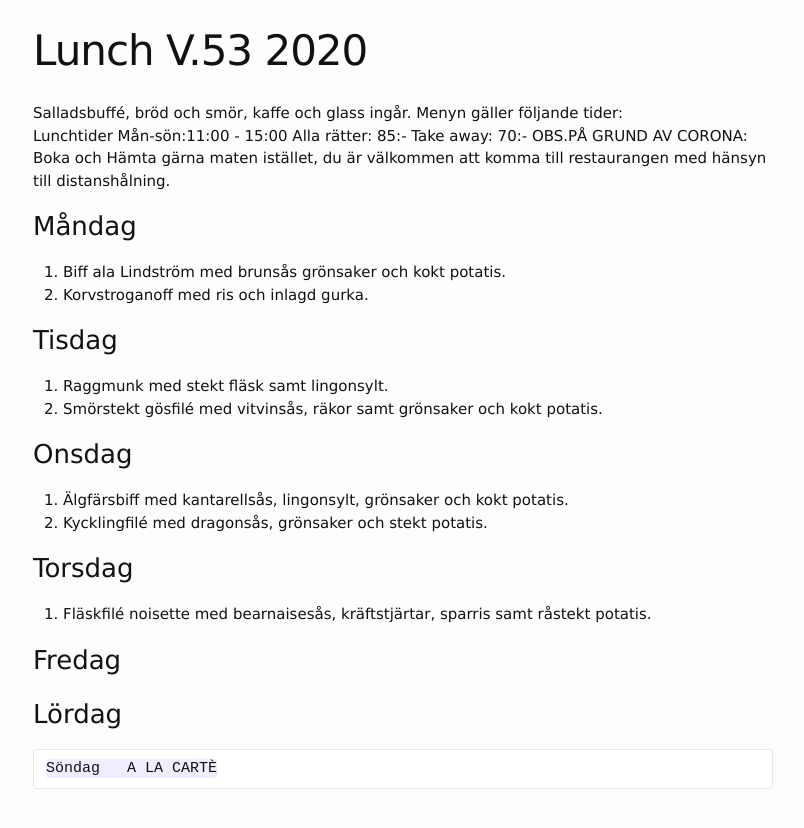
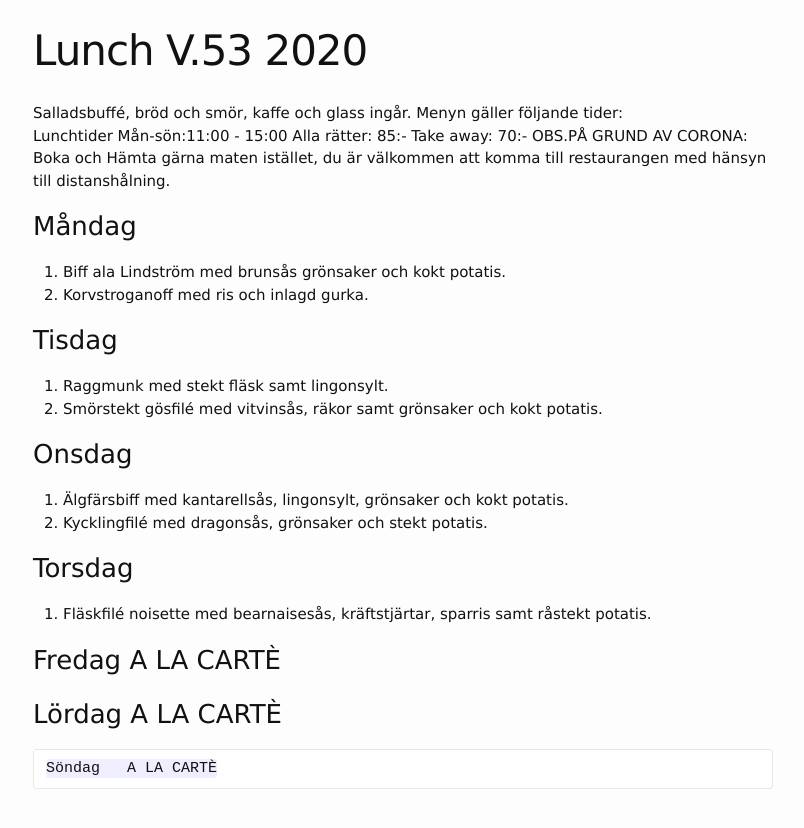
Before and after one commit to FarInn62/farinn62.github.io, a Jekyll site: the page built from lunch.md, in a window 1280 px wide. Shown: the top 828 px of the page, without its empty margins (237-1041 px from the left). Built offline with Jekyll 4.4.1, drawn with Linux system fonts in a browser that asks for light colours.

Commit message:
Update lunch.md

```diff
--- a/lunch.md
+++ b/lunch.md
@@ -26,6 +26,6 @@ OBS.PÅ GRUND AV CORONA: Boka och Hämta gärna maten istället, du är välkomm
 ### Torsdag
 1. Fläskfilé noisette med bearnaisesås, kräftstjärtar, sparris samt råstekt potatis.
 
-### Fredag
-### Lördag
+### Fredag   A LA CARTÈ
+### Lördag   A LA CARTÈ
     Söndag   A LA CARTÈ
```
